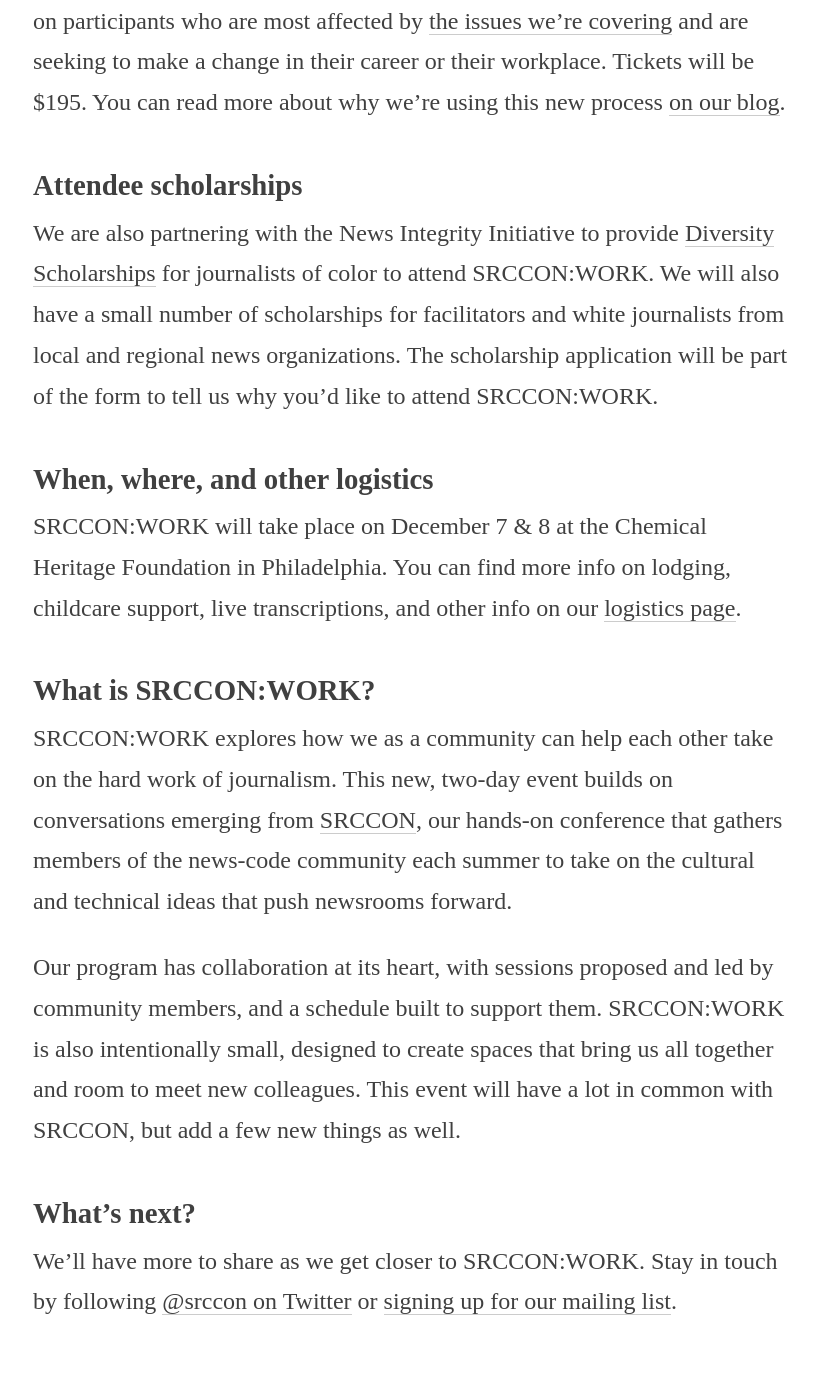
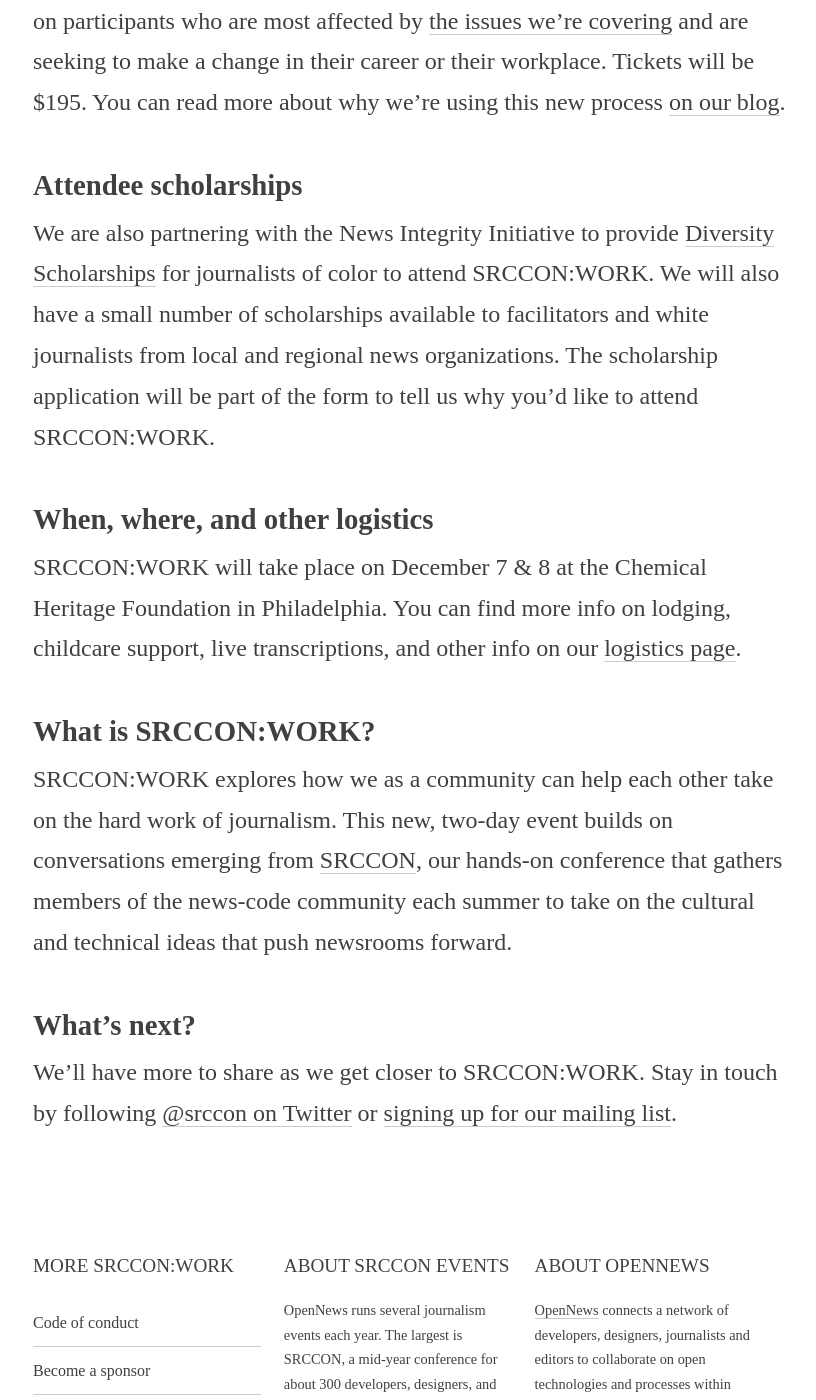
Before and after one commit to OpenNews/srccon-work, a Jekyll site: the page built from homepage.md, in a window 1280 px wide and 1400 px high, scrolled down 1114 px. Shown: the whole window, without its empty margins (227-1043 px from the left). Built offline with Jekyll 4.4.1, drawn with Linux system fonts in a browser that asks for light colours.

Commit message:
a few text adjustments

```diff
--- a/homepage.md
+++ b/homepage.md
@@ -18,7 +18,7 @@
 
 ## Attendee scholarships
 
-We are also partnering with the News Integrity Initiative to provide [Diversity Scholarships](/scholarships) for journalists of color to attend SRCCON:WORK. We will also have a small number of scholarships for facilitators and white journalists from local and regional news organizations. The scholarship application will be part of the form to tell us why you'd like to attend SRCCON:WORK.
+We are also partnering with the News Integrity Initiative to provide [Diversity Scholarships](/scholarships) for journalists of color to attend SRCCON:WORK. We will also have a small number of scholarships available to facilitators and white journalists from local and regional news organizations. The scholarship application will be part of the form to tell us why you'd like to attend SRCCON:WORK.
 
 ## When, where, and other logistics
 
@@ -28,8 +28,6 @@
 
 SRCCON:WORK explores how we as a community can help each other take on the hard work of journalism. This new, two-day event builds on conversations emerging from [SRCCON](https://srccon.org), our hands-on conference that gathers members of the news-code community each summer to take on the cultural and technical ideas that push newsrooms forward.
 
-Our program has collaboration at its heart, with sessions proposed and led by community members, and a schedule built to support them. SRCCON:WORK is also intentionally small, designed to create spaces that bring us all together and room to meet new colleagues. This event will have a lot in common with SRCCON, but add a few new things as well.
-
 ## What's next?
 
 We'll have more to share as we get closer to SRCCON:WORK. Stay in touch by following [@srccon on Twitter](https://twitter.com/srccon) or [signing up for our mailing list](http://opennews.us5.list-manage.com/subscribe?u=71c95e9a43708843d2fdc1f09&id=996e9290cc).
```
